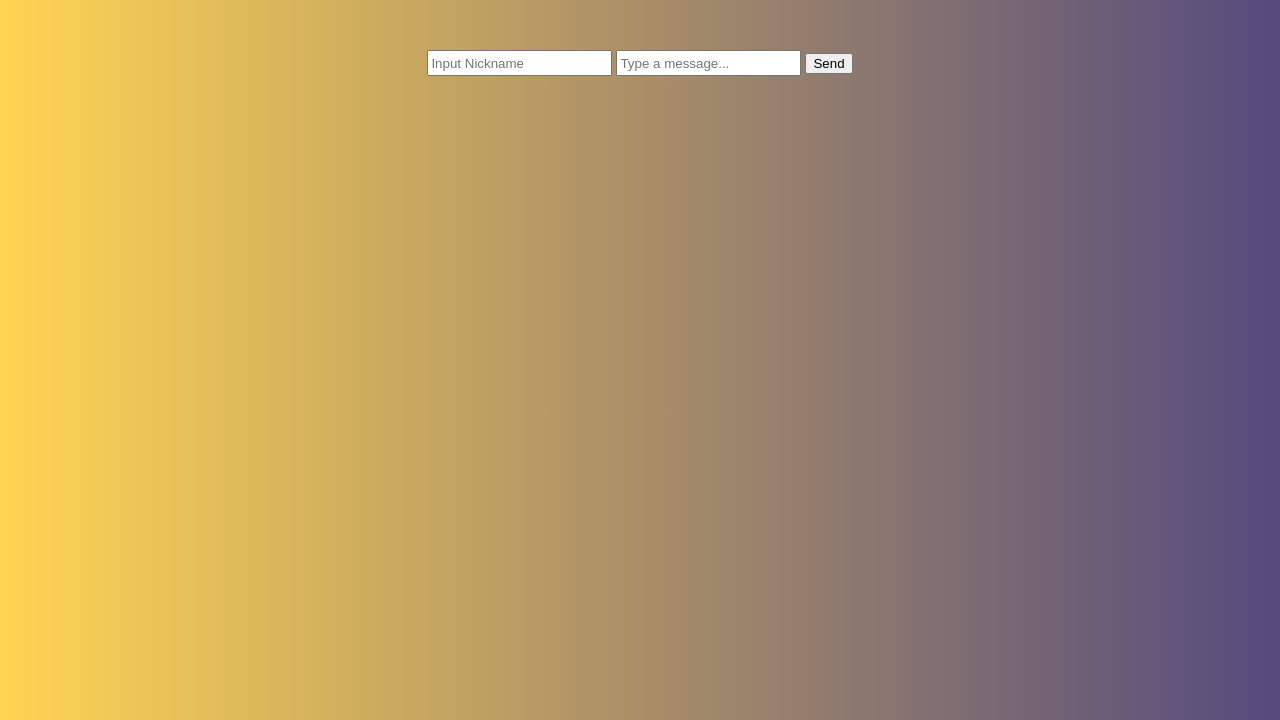
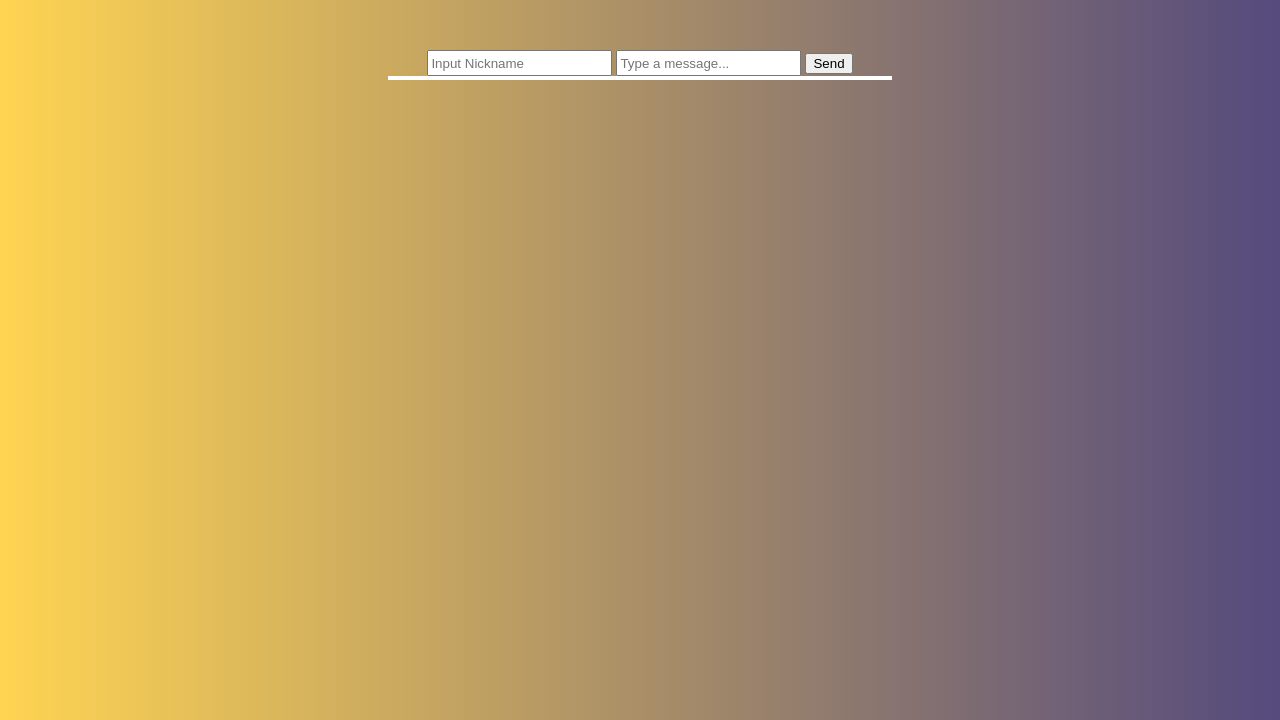
Before and after one commit to snSon/sw_web_project, a plain HTML site: page index.html in a window 1280 px wide. Shown: the part 80-800 px from the top of the page. Drawn offline with Linux system fonts and the light colour scheme; a web font is replaced by a local one.

Commit message:
css수정

```diff
--- a/style.css
+++ b/style.css
@@ -13,7 +13,9 @@ body{
     font-style: italic;
 }
 #chat{
-
+    border: 2px solid white;
+    width: 500px;
+    margin: 0 auto;
 }
 #nickname{
     height: 20px;
```
